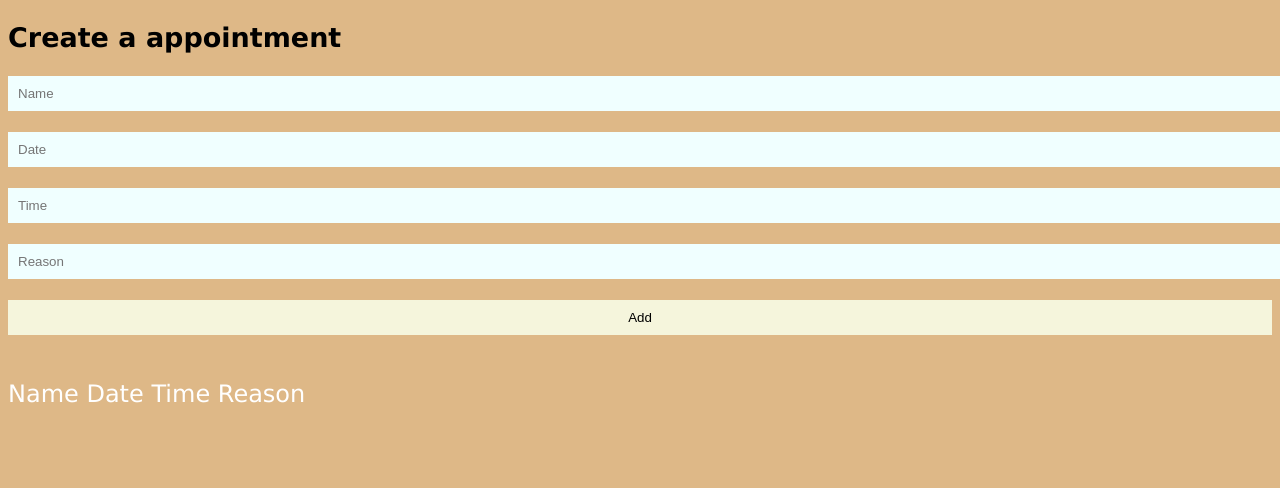
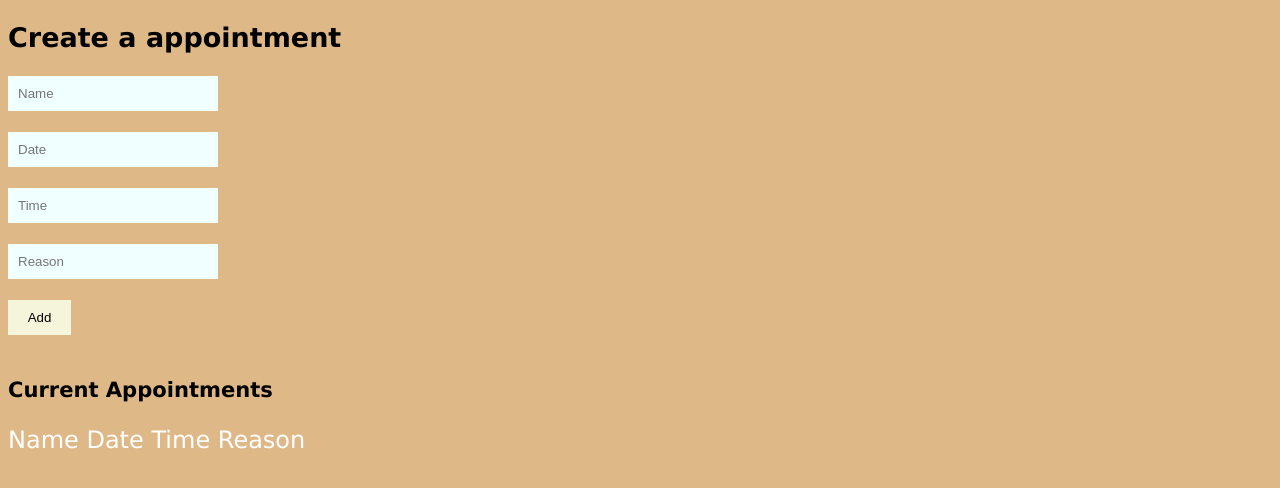
Before and after one commit to upnept/unit3, a website: page pages/index.html in a window 1280 px wide. Drawn offline with Linux system fonts and the light colour scheme; no server answers.

Commit message:
extra styling

```diff
--- a/pages/index.html
+++ b/pages/index.html
@@ -13,14 +13,14 @@
             }
             input {
                 background-color:azure;
-                width: 100%;
+                width: 15%;
                 padding: 10px;
                 border: none;
                 outline: none;
             }
             button {
                 background-color: beige;
-                width: 100%;
+                width: 5%;
                 padding: 10px;
                 border: none;
             }
@@ -48,6 +48,7 @@
             <button type="submit">Add</button><br><br>
         </form>
 
+        <h3>Current Appointments</h3>
         <p class="info">Name     Date    Time    Reason</p>
         <div id="aptList"></div>
 
@@ -79,6 +80,8 @@
                         loadAppointments();
                     };
 
+                    p.appendChild(document.createElement('br'));
+                    p.appendChild(document.createElement('br'));
                     p.appendChild(delBtn);
                     p.appendChild(document.createElement('br'));
                     p.appendChild(document.createElement('br'));
```
